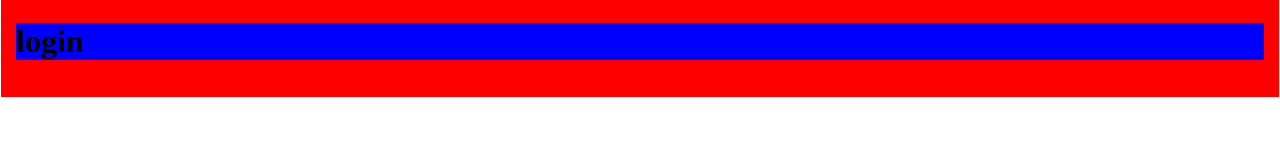
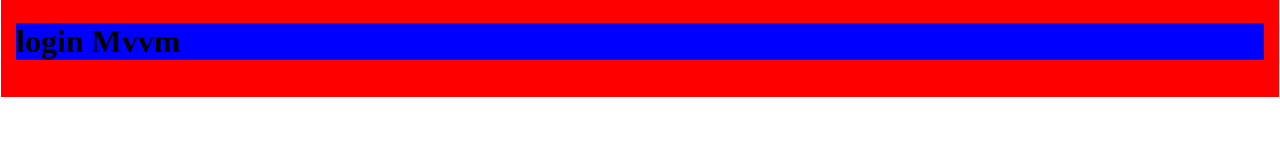
Before and after one commit to devinlineteams/interactivepdv, a React (Vite) app: page /login in a window 1280 px wide. Shown: the top 160 px of the page. Built offline with nearby package versions, Linux system fonts and the light colour scheme.

Commit message:
creating mvvm login structure fils

```diff
--- a/src/pages/login/Login.tsx
+++ b/src/pages/login/Login.tsx
@@ -1,30 +1,15 @@
-import styled from 'styled-components';
 
-
-const LoginArea = styled.div`
-    background-color:red;
-    margin:-21px -7px 0px -7px;
-    padding:15px;
-    `
-const LoginDivInput = styled.div`
-
-`
-
-const LoginDivLog = styled.div`
-
-`
-const LoginH1Title = styled.h1`
-     background-color:blue;
-`
+import ViewLogin from './ViewLogin';
+import ViewModelLogin from './ViewModelLogin';
 
 function Login(){
 
+    const viewModelLogin = ViewModelLogin()
+
     return(
-        <>
-        <LoginArea>
-            <LoginH1Title>login</LoginH1Title>
-        </LoginArea>
-        </>
+        <ViewLogin
+        {... viewModelLogin}
+        />
     )
 }
 
--- /dev/null
+++ b/src/pages/login/ViewLogin.tsx
@@ -0,0 +1,35 @@
+import ViewModelLogin from "./ViewModelLogin";
+import styled from 'styled-components';
+
+const LoginArea = styled.div`
+    background-color:red;
+    margin:-21px -7px 0px -7px;
+    padding:15px;
+    `
+const LoginDivInput = styled.div`
+
+`
+
+const LoginDivLog = styled.div`
+
+`
+const LoginH1Title = styled.h1`
+     background-color:blue;
+`
+
+function ViewLogin({
+
+}:ReturnType<typeof ViewModelLogin>){
+
+    return(
+        <>
+            <LoginArea>
+                <LoginH1Title>login Mvvm</LoginH1Title>
+            </LoginArea>
+        </>
+    )
+
+
+}
+
+export default ViewLogin;
--- /dev/null
+++ b/src/pages/login/ViewModelLogin.tsx
@@ -0,0 +1,16 @@
+import {useNavigate} from 'react-router-dom';
+import {useEffect } from "react";
+
+function ViewModelLogin(){
+
+    const navigate = useNavigate();
+
+
+    return{
+
+    }
+
+
+}
+
+export default ViewModelLogin;
```
